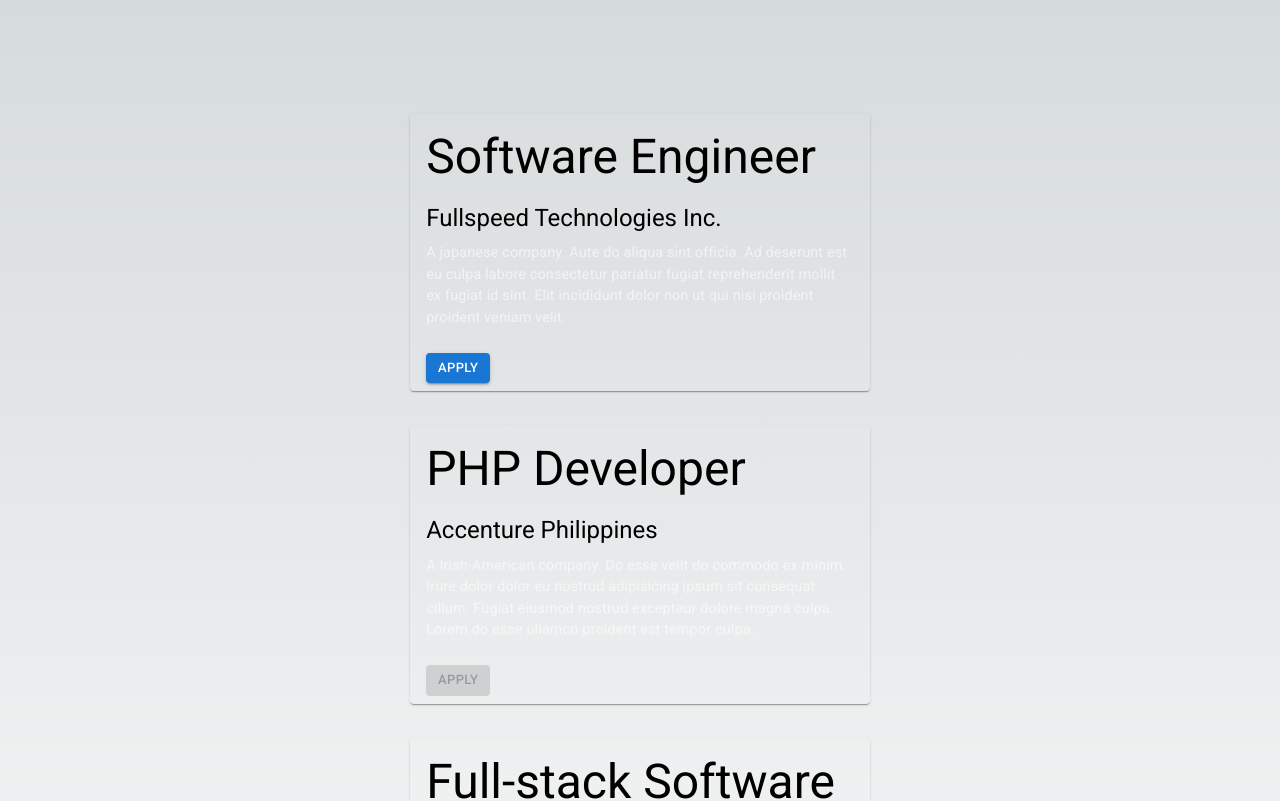
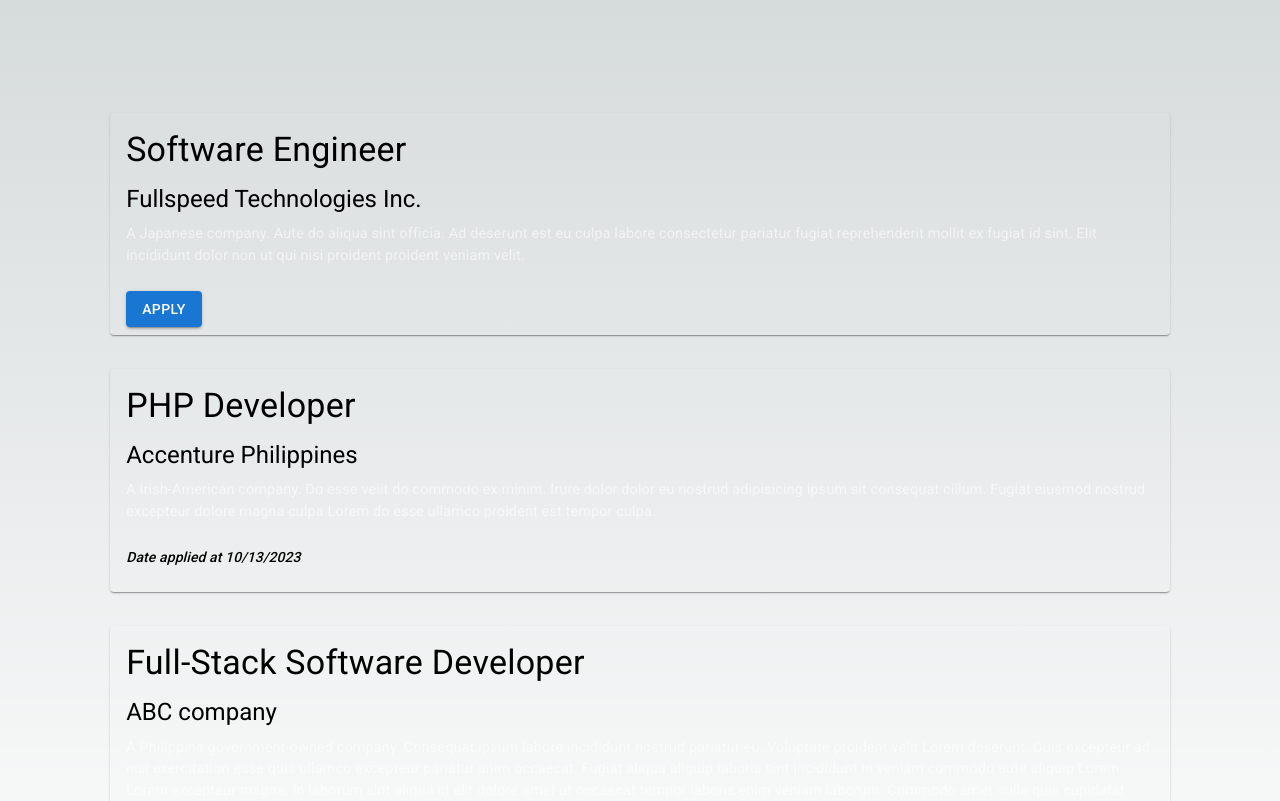
Before and after one commit to ralphjayfst/training-job-board-app, a Next.js app: page / in a window 1280 px wide. Shown: the top 801 px of the page. Built offline with nearby package versions, Linux system fonts and the light colour scheme.

Commit message:
Refactor and added apply button component

```diff
--- /dev/null
+++ b/src/components/ApplyButton.tsx
@@ -0,0 +1,35 @@
+import Job from "@/interfaces/Job"
+import { Button } from '@mui/material'
+import Moment from 'react-moment'
+import Typography from '@mui/material/Typography'
+
+type Props = {
+  job: Job;
+  onOpen: (jobDetail: Job) => any
+}
+
+export default function ApplyButton({ job, onOpen }: Props) {
+  if (Boolean(job.applied_date !== null)) {
+    return (
+      job.applied_date &&
+        <Typography
+          variant="subtitle2"
+          sx={{
+            fontStyle: 'italic',
+            mb: 2,
+            color: "rgb(var(--foreground-rgb))",
+          }}
+        >
+          Date applied at <Moment date={job.applied_date} format="MM/DD/YYYY" />
+        </Typography>
+    )
+  }
+  return (
+    <Button
+      variant="contained"
+      onClick={() => onOpen(job)}
+    >
+      Apply
+    </Button>
+  )
+}
--- a/src/components/JobDetailPopup.tsx
+++ b/src/components/JobDetailPopup.tsx
@@ -1,8 +1,7 @@
 import * as React from 'react'
 import JobDetails from "@/interfaces/Job"
 import Typography from '@mui/material/Typography'
-import Moment from 'react-moment'
-import { Button, Box } from '@mui/material'
+import { Box } from '@mui/material'
 import Modal from '@mui/material/Modal'
 
 const style = {
@@ -27,9 +26,6 @@ type Props = {
 export default function JobDetailPopup({jobDetail, open, closePopup}: Props) {
   return (
     <div>
-      {/* <Button size="small" variant="contained" disabled={Boolean(applied_date !== null)} onClick={handleOpen}>
-        Apply
-      </Button> */}
       <Modal
         open={open}
         onClose={closePopup}
@@ -43,12 +39,6 @@ export default function JobDetailPopup({jobDetail, open, closePopup}: Props) {
           <Typography gutterBottom variant="subtitle1" component="div">
             {jobDetail.company}
           </Typography>
-          {
-            jobDetail.applied_date &&
-              <Typography variant="subtitle2" sx={{ fontStyle: 'italic', mb: 2 }}>
-                Date applied at <Moment date={jobDetail.applied_date} format="MM/DD/YYYY" />
-              </Typography>
-          }
           <Typography variant="body1" gutterBottom>
             {jobDetail.description}
           </Typography>
--- a/src/components/JobPost.tsx
+++ b/src/components/JobPost.tsx
@@ -2,7 +2,8 @@ import Job from "@/interfaces/Job"
 import Card from '@mui/material/Card'
 import CardContent from '@mui/material/CardContent'
 import Typography from '@mui/material/Typography'
-import { Button, CardActions } from '@mui/material'
+import { CardActions } from '@mui/material'
+import ApplyButton from "./ApplyButton"
 
 type Props = {
   job: Job;
@@ -18,7 +19,7 @@ export default function JobPost({job, onOpen}: Props) {
         color: "rgb(var(--foreground-rgb))"
       }}>
         <CardContent>
-          <Typography gutterBottom variant="h3" component="div">
+          <Typography gutterBottom variant="h4" component="div">
             {job.title}
           </Typography>
           <Typography gutterBottom variant="h5" component="div">
@@ -29,14 +30,7 @@ export default function JobPost({job, onOpen}: Props) {
           </Typography>
         </CardContent>
         <CardActions sx={{ pl: 2 }}>
-          <Button
-            size="small"
-            variant="contained"
-            disabled={Boolean(job.applied_date !== null)}
-            onClick={() => onOpen(job)}
-          >
-            Apply
-          </Button>
+          <ApplyButton job={job} onOpen={onOpen} />
         </CardActions>
       </Card>
   );
--- a/src/pages/api/job-listing.json
+++ b/src/pages/api/job-listing.json
@@ -2,7 +2,7 @@
   {
     "title": "Software Engineer",
     "company": "Fullspeed Technologies Inc.",
-    "description": "A japanese company. Aute do aliqua sint officia. Ad deserunt est eu culpa labore consectetur pariatur fugiat reprehenderit mollit ex fugiat id sint. Elit incididunt dolor non ut qui nisi proident proident veniam velit.",
+    "description": "A Japanese company. Aute do aliqua sint officia. Ad deserunt est eu culpa labore consectetur pariatur fugiat reprehenderit mollit ex fugiat id sint. Elit incididunt dolor non ut qui nisi proident proident veniam velit.",
     "isActive": true,
     "job_responsibilities": [
       "Develop user-friendly web applications using Laravel PHP and other web technologies.",
@@ -39,7 +39,7 @@
     "applied_date": null
   },
   {
-    "title": "Full-stack Software Developer",
+    "title": "Full-Stack Software Developer",
     "company": "ABC company",
     "description": "A Philippine government-owned company. Consequat ipsum labore incididunt nostrud pariatur eu. Voluptate proident velit Lorem deserunt. Quis excepteur ad nisi exercitation esse quis ullamco excepteur pariatur anim occaecat. Fugiat aliqua aliquip laboris sint incididunt in veniam commodo aute aliquip Lorem Lorem excepteur magna. In laborum sint aliqua id elit dolore amet ut occaecat tempor laboris enim veniam laborum. Commodo amet nulla quis cupidatat incididunt non consectetur esse sint reprehenderit. Mollit adipisicing sunt est occaecat minim.",
     "isActive": true,
--- a/src/styles/Home.module.css
+++ b/src/styles/Home.module.css
@@ -53,7 +53,7 @@
   background: rgba(var(--card-rgb), 0);
   border: 1px solid rgba(var(--card-border-rgb), 0);
   transition: background 200ms, border 200ms;
-  width: 500px;
+  width: var(--max-width);
 }
 
 .card span {
@@ -114,7 +114,7 @@
   .card:hover {
     background: rgba(var(--card-rgb), 0.1);
     border: 1px solid rgba(var(--card-border-rgb), 0.15);
-    width: 500px;
+    width: var(--max-width);
   }
 
   .card:hover span {
```
